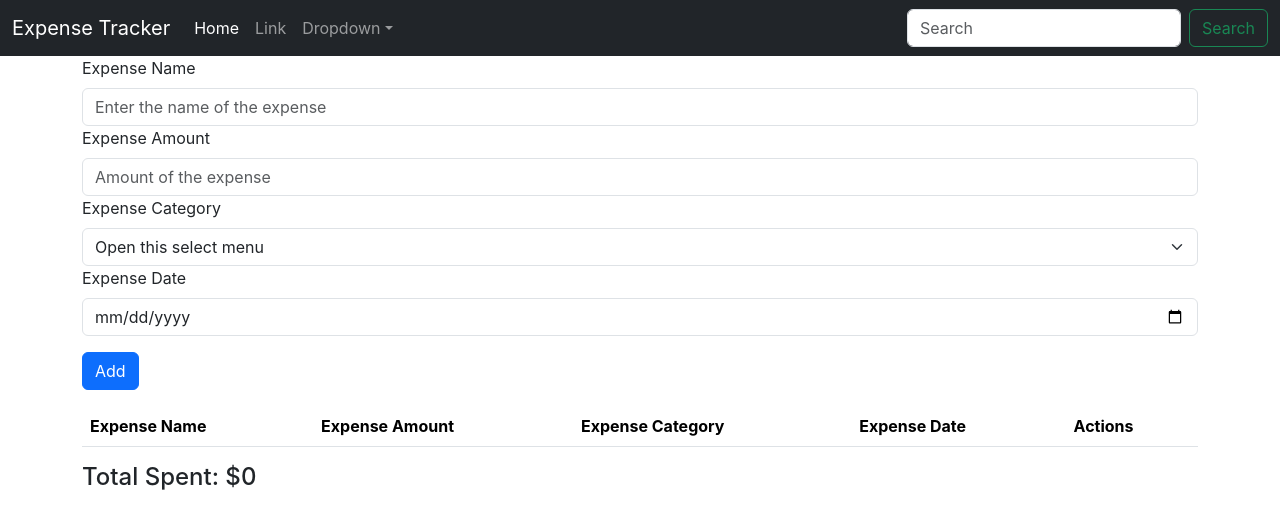
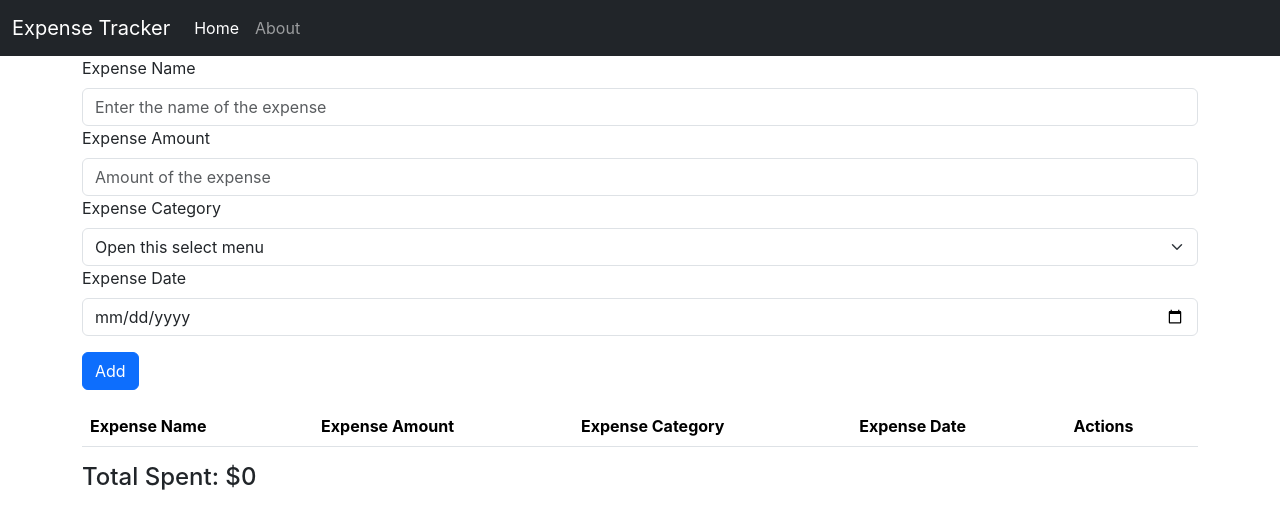
Before and after one commit to Harjot2552/expense-tracker, a React (Create React App) app: page / in a window 1280 px wide. Shown: the top 528 px of the page. Built offline with nearby package versions, Linux system fonts and the light colour scheme.

Commit message:
Deleted the unwnted elements from navbar

```diff
--- a/src/components/Navbar.js
+++ b/src/components/Navbar.js
@@ -15,24 +15,11 @@ export default function Navbar() {
                                 <a className="nav-link active" aria-current="page" href="/">Home</a>
                             </li>
                             <li className="nav-item">
-                                <a className="nav-link" href="/">Link</a>
+                                <a className="nav-link" href="/">About</a>
                             </li>
-                            <li className="nav-item dropdown">
-                                <a className="nav-link dropdown-toggle" href="/" role="button" data-bs-toggle="dropdown" aria-expanded="false">
-                                    Dropdown
-                                </a>
-                                <ul className="dropdown-menu">
-                                    <li><a className="dropdown-item" href="/">Action</a></li>
-                                    <li><a className="dropdown-item" href="/">Another action</a></li>
-                                    <li><hr className="dropdown-divider" /></li>
-                                    <li><a className="dropdown-item" href="/">Something else here</a></li>
-                                </ul>
-                            </li>
+
                         </ul>
-                        <form className="d-flex" role="search">
-                            <input className="form-control me-2" type="search" placeholder="Search" aria-label="Search" />
-                            <button className="btn btn-outline-success" type="submit">Search</button>
-                        </form>
+
                     </div>
                 </div>
             </nav>
```
